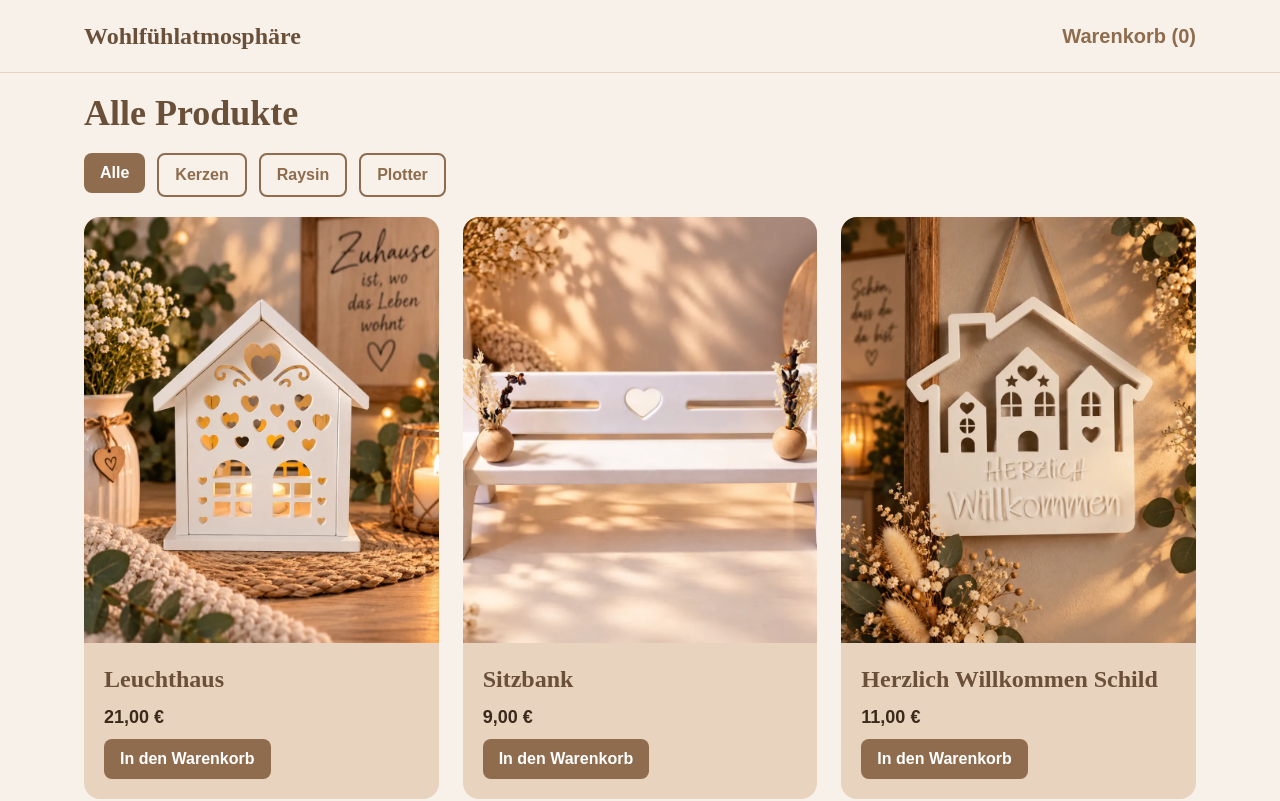
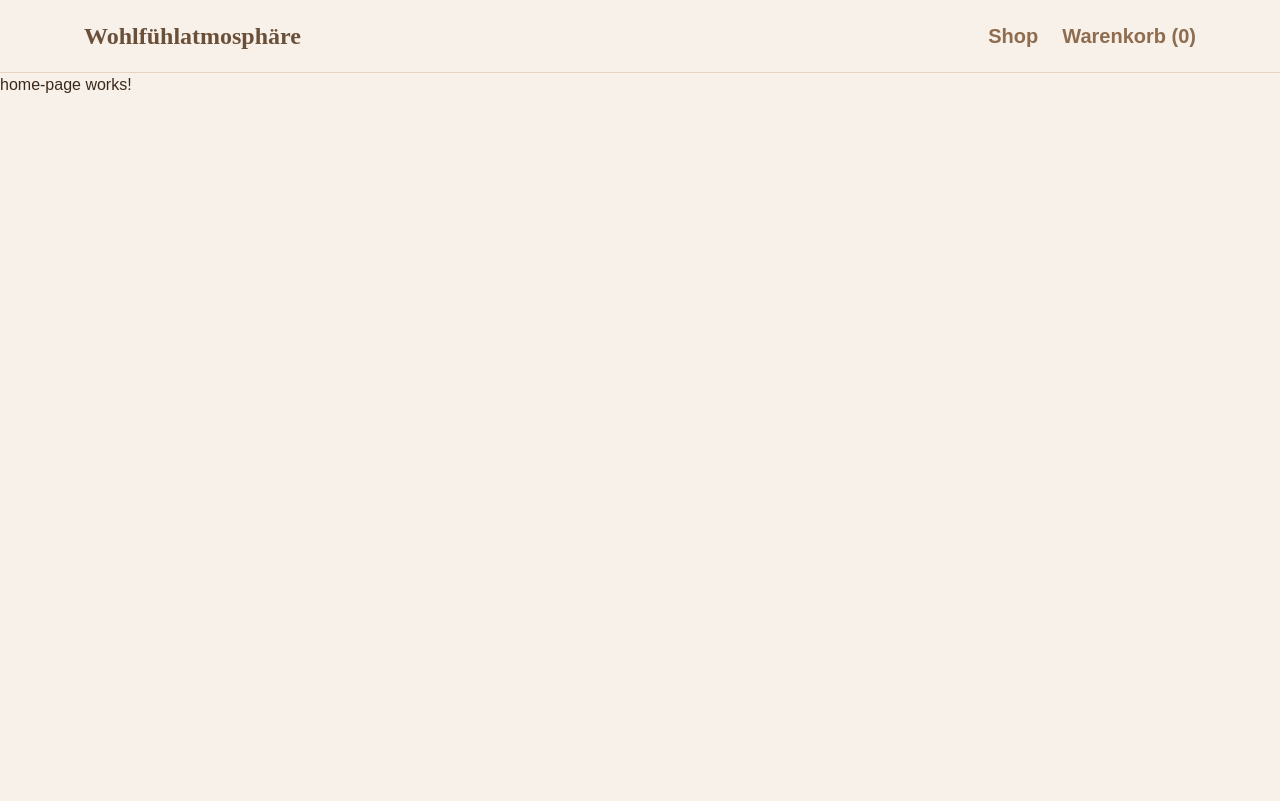
Before and after one commit to maximilianbese/E-Commerce-Shop, an Angular app in the folder client/: page / in a window 1280 px wide. Shown: the top 801 px of the page. Built offline with nearby package versions, Linux system fonts and the light colour scheme.

Commit message:
feat: add home page component and update routing to set it as the default page

```diff
--- a/client/src/app/app.routes.ts
+++ b/client/src/app/app.routes.ts
@@ -3,9 +3,11 @@ import { ShopPage } from './features/shop/shop-page/shop-page';
 import { CartPage } from './features/cart/cart-page/cart-page';
 import { ProductDetailPage } from './features/shop/product-detail-page/product-detail-page';
 import { CheckoutPage } from './features/checkout/checkout-page/checkout-page';
+import { HomePage } from './features/home/home-page/home-page';
 
 export const routes: Routes = [
-  { path: '', component: ShopPage },
+  { path: '', component: HomePage },
+  { path: 'shop', component: ShopPage },
   { path: 'warenkorb', component: CartPage },
   { path: 'produkt/:id', component: ProductDetailPage },
   { path: 'kasse', component: CheckoutPage },
--- /dev/null
+++ b/client/src/app/features/home/home-page/home-page.html
@@ -0,0 +1 @@
+<p>home-page works!</p>
--- a/client/src/app/shared/layout/header/header.html
+++ b/client/src/app/shared/layout/header/header.html
@@ -3,8 +3,12 @@
     <a class="text-2xl font-heading text-brand-dark font-semibold" routerLink="/"
       >Wohlfühlatmosphäre</a
     >
-    <a class="text-brand hover:text-brand-dark font-bold text-xl" routerLink="/warenkorb"
-      >Warenkorb ({{ cartService.count() }})</a
-    >
+
+    <nav class="flex items-center gap-6">
+      <a class="text-brand hover:text-brand-dark font-bold text-xl" routerLink="/shop">Shop</a>
+      <a class="text-brand hover:text-brand-dark font-bold text-xl" routerLink="/warenkorb"
+        >Warenkorb ({{ cartService.count() }})</a
+      >
+    </nav>
   </div>
 </header>
```
Also changed, not shown: client/src/app/features/home/home-page/home-page.ts (added, +9 -0 lines), client/src/app/features/home/home-page/home-page.scss (added), 1 other file (tests, documents, lock files or other folders).
